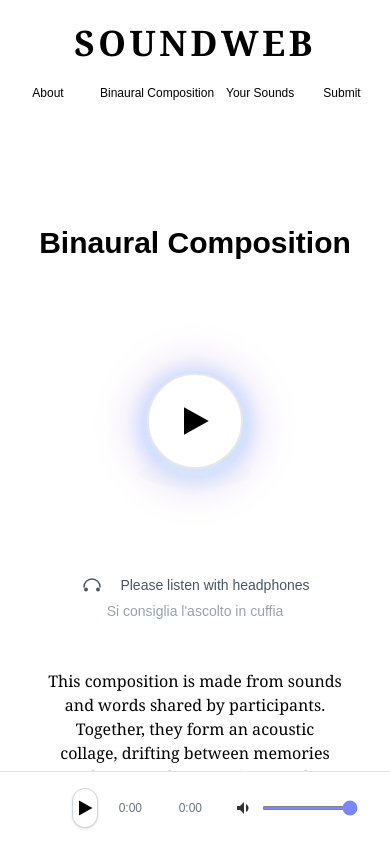
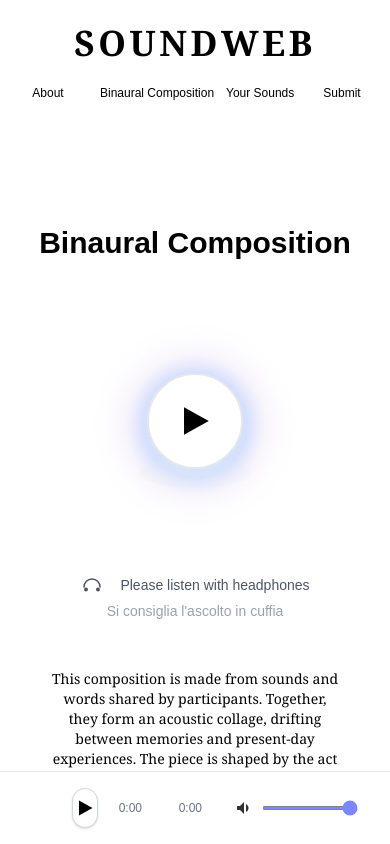
Before and after one commit to alexcode15/soundweb, a Next.js app: page /binaural in a window 390 px wide. Built offline with nearby package versions, Linux system fonts and the light colour scheme.

Commit message:
Unify mobile text size for Binaural overlay English paragraph

```diff
--- a/src/app/binaural/page.tsx
+++ b/src/app/binaural/page.tsx
@@ -209,7 +209,7 @@ export default function BinauralComposition() {
           </div>
           <div className="max-w-xl text-base text-gray-700 text-center mb-16 mx-4">
             <div className="mt-4 relative z-20">
-              <p className="mb-6 font-serif text-base text-black text-center">
+              <p className="mb-6 font-serif text-sm md:text-base text-black text-center">
                 This composition is made from sounds and words shared by participants. Together, they form an acoustic collage, drifting between memories and present-day experiences. The piece is shaped by the act of listening as method, a process of attuning to what usually goes unnoticed, positioning sound as both document and expression.
               </p>
               <p className="mb-4 mt-8 text-gray-700 font-serif italic text-center text-base">
@@ -255,7 +255,7 @@ export default function BinauralComposition() {
             <h2 className="text-3xl font-bold mb-8 text-left w-full">Binaural Composition</h2>
             <div className="max-w-xl text-base text-gray-700">
               <div className="mt-4">
-                <p className="mb-6 font-serif text-base text-black text-left">
+                <p className="mb-6 font-serif text-sm md:text-base text-black text-left">
                   This composition is made from sounds and words shared by participants. Together, they form an acoustic collage, drifting between memories and present-day experiences. The piece is shaped by the act of listening as method, a process of attuning to what usually goes unnoticed, positioning sound as both document and expression.
                 </p>
                 <p className="mb-4 mt-8 text-gray-700 font-serif italic text-left text-base">
```
